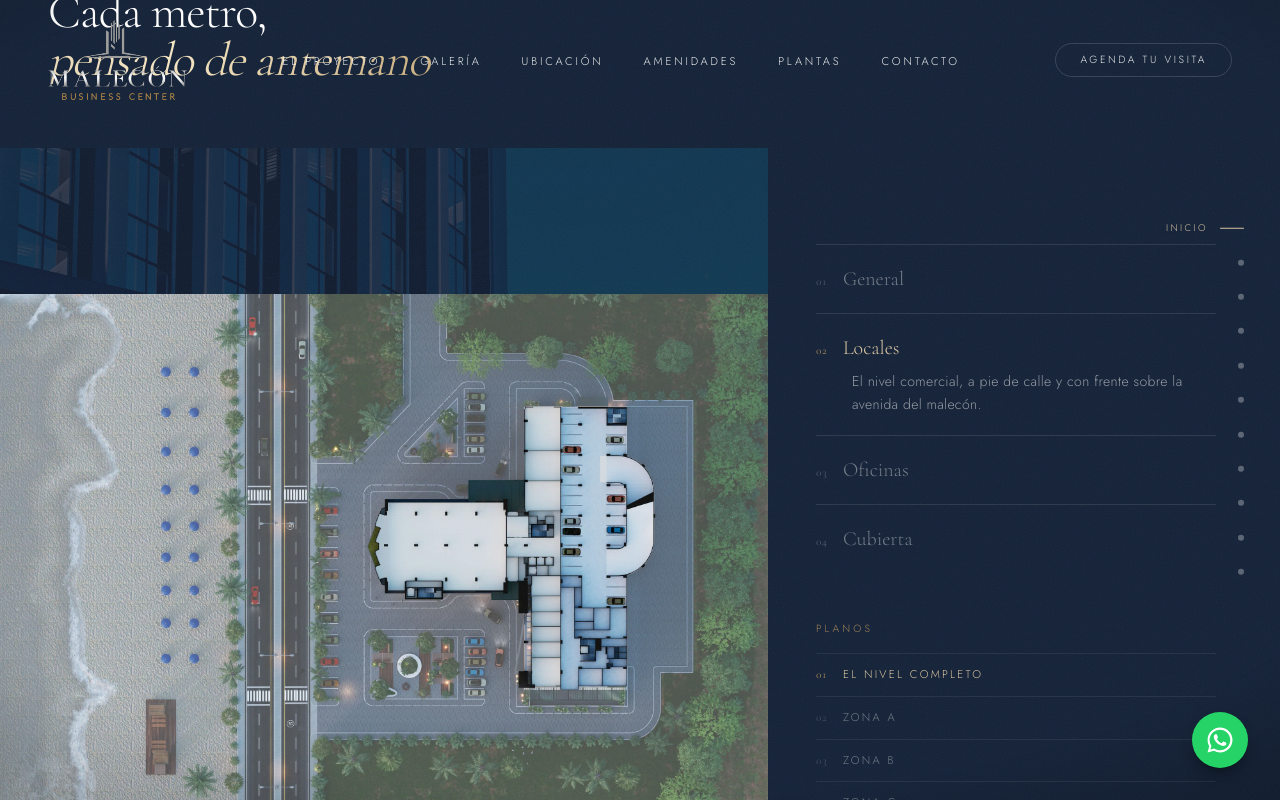
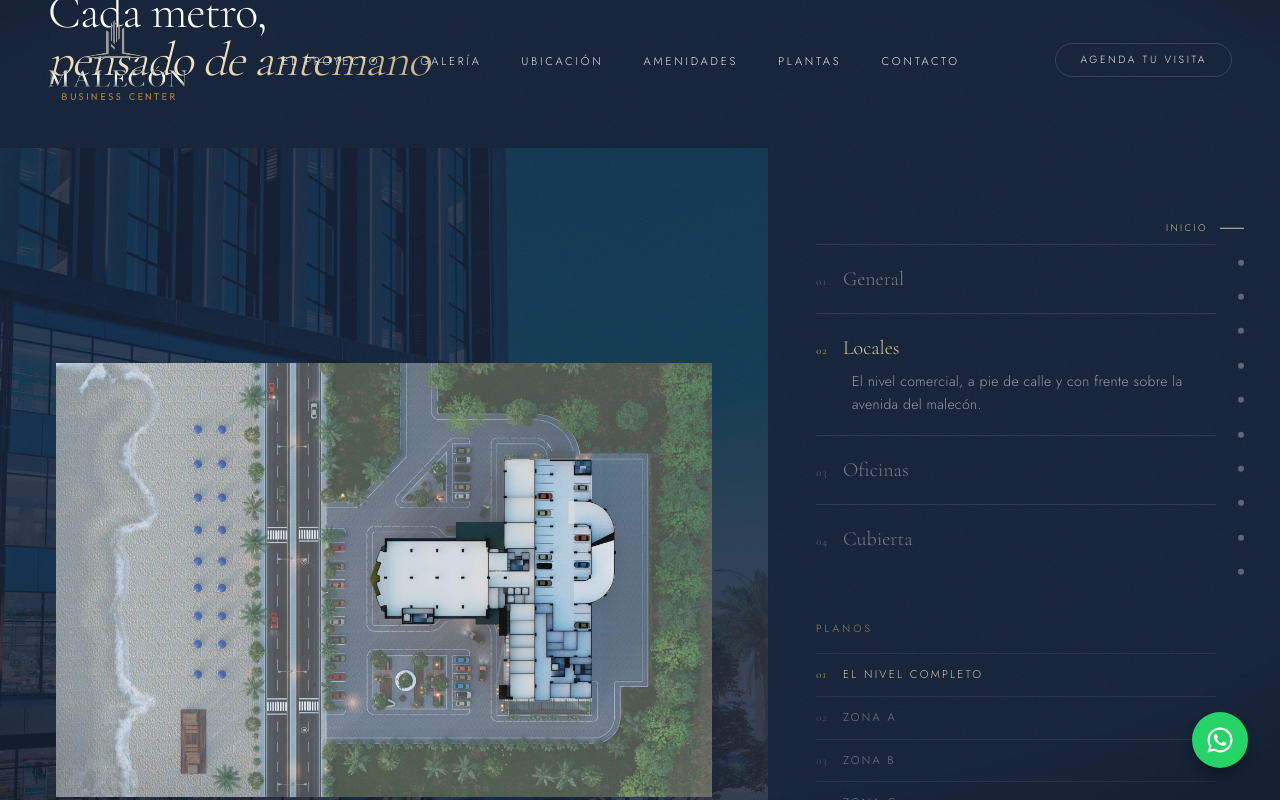
Before and after one commit to jerdiaz/malecon-residences, a Next.js app: page / in a window 1280 px wide. Both pictures are taken after a click on the button 1016 px from the left and 8000 px from the top of the page. Shown: the part 7600-8400 px from the top of the page. Built offline with nearby package versions, Linux system fonts and the light colour scheme.

Commit message:
Plantas: que el plano respete el margen y no quede bajo el navbar

```diff
--- a/src/components/Plantas.tsx
+++ b/src/components/Plantas.tsx
@@ -29,8 +29,9 @@ export default function Plantas() {
   const variosPlanos = planos.length > 1;
 
   const irA = useCallback(
-    (dir: 1 | -1) => setIndice((i) => (i + dir + planos.length) % planos.length),
-    [planos.length]
+    (dir: 1 | -1) =>
+      setIndice((i) => (i + dir + planos.length) % planos.length),
+    [planos.length],
   );
 
   const elegirNivel = (i: number) => {
@@ -85,13 +86,22 @@ export default function Plantas() {
                 i === nivel ? "animate-ken-burns opacity-100" : "opacity-0"
               }`}
             >
-              <BackgroundImage src={n.ambiente} sizes="(max-width: 1024px) 100vw, 60vw" />
+              <BackgroundImage
+                src={n.ambiente}
+                sizes="(max-width: 1024px) 100vw, 60vw"
+              />
             </div>
           ))}
           <div className="absolute inset-0 bg-ink/85" />
 
-          {/* El plano, flotando sin marco */}
-          <div className="absolute inset-0 flex items-center justify-center p-8 md:p-14">
+          {/* El plano, flotando sin marco.
+              El relleno va en esta capa y los planos se apilan dentro de la caja
+              interior: si fueran `absolute inset-0` directamente aquí, se
+              posicionarían contra la caja de relleno y lo ignorarían, quedando
+              pegados a los bordes y por debajo del navbar.
+              Arriba se reserva más espacio porque el navbar mide 105px. */}
+          <div className="absolute inset-0 px-8 pb-16 pt-32 md:px-14 md:pb-20 md:pt-36">
+            <div className="relative h-full w-full">
               {planos.map((p, i) => (
                 <button
                   key={p.src}
@@ -102,12 +112,15 @@ export default function Plantas() {
                   // Con `absolute` + solo aspect-ratio el botón colapsaba a 0x0:
                   // no tenía tamaño intrínseco del que partir.
                   className={`absolute inset-0 cursor-zoom-in transition-opacity duration-[900ms] ease-silk ${
-                  i === indice ? "opacity-100" : "pointer-events-none opacity-0"
+                    i === indice
+                      ? "opacity-100"
+                      : "pointer-events-none opacity-0"
                   }`}
                 >
                   <PlanoImg plano={p} />
                 </button>
               ))}
+            </div>
           </div>
 
           <div className="pointer-events-none absolute bottom-6 left-8 right-8 flex items-baseline justify-between gap-4 md:left-14 md:right-14">
@@ -116,7 +129,8 @@ export default function Plantas() {
             </p>
             {variosPlanos && (
               <p className="shrink-0 text-[0.6rem] font-light uppercase tracking-[0.3em] tabular-nums text-white/35">
-                {String(indice + 1).padStart(2, "0")} / {String(planos.length).padStart(2, "0")}
+                {String(indice + 1).padStart(2, "0")} /{" "}
+                {String(planos.length).padStart(2, "0")}
               </p>
             )}
           </div>
@@ -142,7 +156,9 @@ export default function Plantas() {
                   <span className="flex items-baseline gap-4">
                     <span
                       className={`font-serif text-[0.7rem] tabular-nums transition-colors duration-500 ${
-                        activo ? "text-bronze" : "text-white/25 group-hover:text-bronze/60"
+                        activo
+                          ? "text-bronze"
+                          : "text-white/25 group-hover:text-bronze/60"
                       }`}
                     >
                       {String(i + 1).padStart(2, "0")}
@@ -160,7 +176,9 @@ export default function Plantas() {
 
                   <div
                     className={`grid transition-all duration-500 ease-silk ${
-                      activo ? "mt-2 grid-rows-[1fr] opacity-100" : "grid-rows-[0fr] opacity-0"
+                      activo
+                        ? "mt-2 grid-rows-[1fr] opacity-100"
+                        : "grid-rows-[0fr] opacity-0"
                     }`}
                   >
                     <div className="overflow-hidden pl-9">
@@ -218,7 +236,11 @@ export default function Plantas() {
                     initial={{ opacity: 0, y: 12 }}
                     whileInView={{ opacity: 1, y: 0 }}
                     viewport={{ once: false, amount: 0.3 }}
-                    transition={{ delay: i * 0.05, duration: 0.5, ease: [0.16, 1, 0.3, 1] }}
+                    transition={{
+                      delay: i * 0.05,
+                      duration: 0.5,
+                      ease: [0.16, 1, 0.3, 1],
+                    }}
                     className="flex items-baseline gap-5 border-t border-white/[0.07] py-4 last:border-b"
                   >
                     <span className="flex w-28 shrink-0 items-baseline font-serif text-2xl font-extralight leading-none text-champagne">
@@ -322,11 +344,16 @@ function Visor({
         <img src={plano.src} alt={plano.label} className="h-auto w-full" />
       </div>
 
-      <div onClick={(e) => e.stopPropagation()} className="mt-6 flex items-center gap-6">
+      <div
+        onClick={(e) => e.stopPropagation()}
+        className="mt-6 flex items-center gap-6"
+      >
         {onAnterior && <FlechaVisor lado="izq" onClick={onAnterior} />}
         <p className="text-center text-[0.65rem] font-light uppercase tracking-[0.3em] text-champagne/90">
           {plano.label}
-          {posicion && <span className="ml-3 tabular-nums text-white/35">{posicion}</span>}
+          {posicion && (
+            <span className="ml-3 tabular-nums text-white/35">{posicion}</span>
+          )}
         </p>
         {onSiguiente && <FlechaVisor lado="der" onClick={onSiguiente} />}
       </div>
@@ -334,14 +361,26 @@ function Visor({
   );
 }
 
-function FlechaVisor({ lado, onClick }: { lado: "izq" | "der"; onClick: () => void }) {
+function FlechaVisor({
+  lado,
+  onClick,
+}: {
+  lado: "izq" | "der";
+  onClick: () => void;
+}) {
   return (
     <button
       onClick={onClick}
       aria-label={lado === "izq" ? "Plano anterior" : "Plano siguiente"}
       className="flex h-10 w-10 shrink-0 items-center justify-center rounded-full border border-white/15 text-white/60 transition-colors duration-300 ease-silk hover:border-bronze hover:text-champagne"
     >
-      <svg width="13" height="13" viewBox="0 0 14 14" fill="none" aria-hidden="true">
+      <svg
+        width="13"
+        height="13"
+        viewBox="0 0 14 14"
+        fill="none"
+        aria-hidden="true"
+      >
         <path
           d={lado === "izq" ? "M9 1L3 7L9 13" : "M5 1L11 7L5 13"}
           stroke="currentColor"
```
Lines whose indentation alone changed are shown as unchanged.
